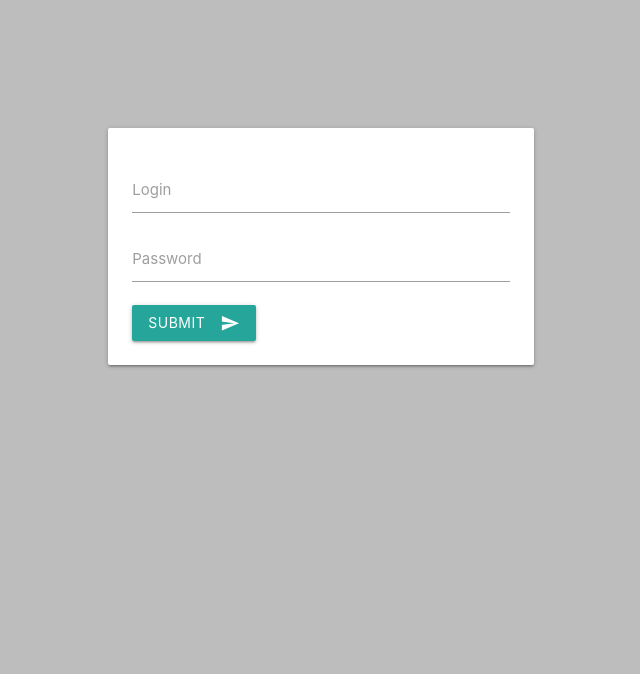
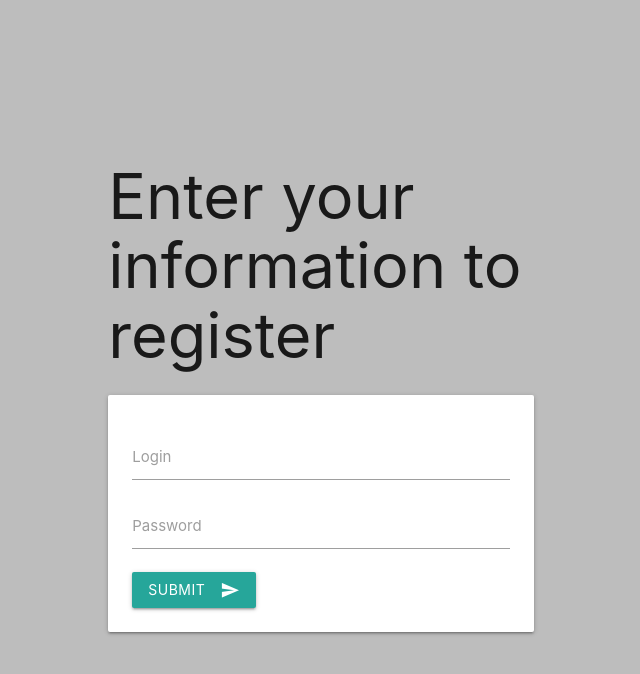
Before and after one commit to doriana-greia/registration, a plain HTML site: page index.html in a window 1280 px wide. Shown: the whole page, without its empty margins (319-959 px from the left). Drawn offline with nearby package versions, Linux system fonts and the light colour scheme.

Commit message:
add title

```diff
--- a/index.html
+++ b/index.html
@@ -16,6 +16,7 @@
 	<div class="container">
 		<div class="row">
 			<div class="col s12 m6 offset-m3">
+			<h1>Enter your information to register</h1>
 			<div class="card">
 					<div class="card-content">
 					<form action="#!">
```
